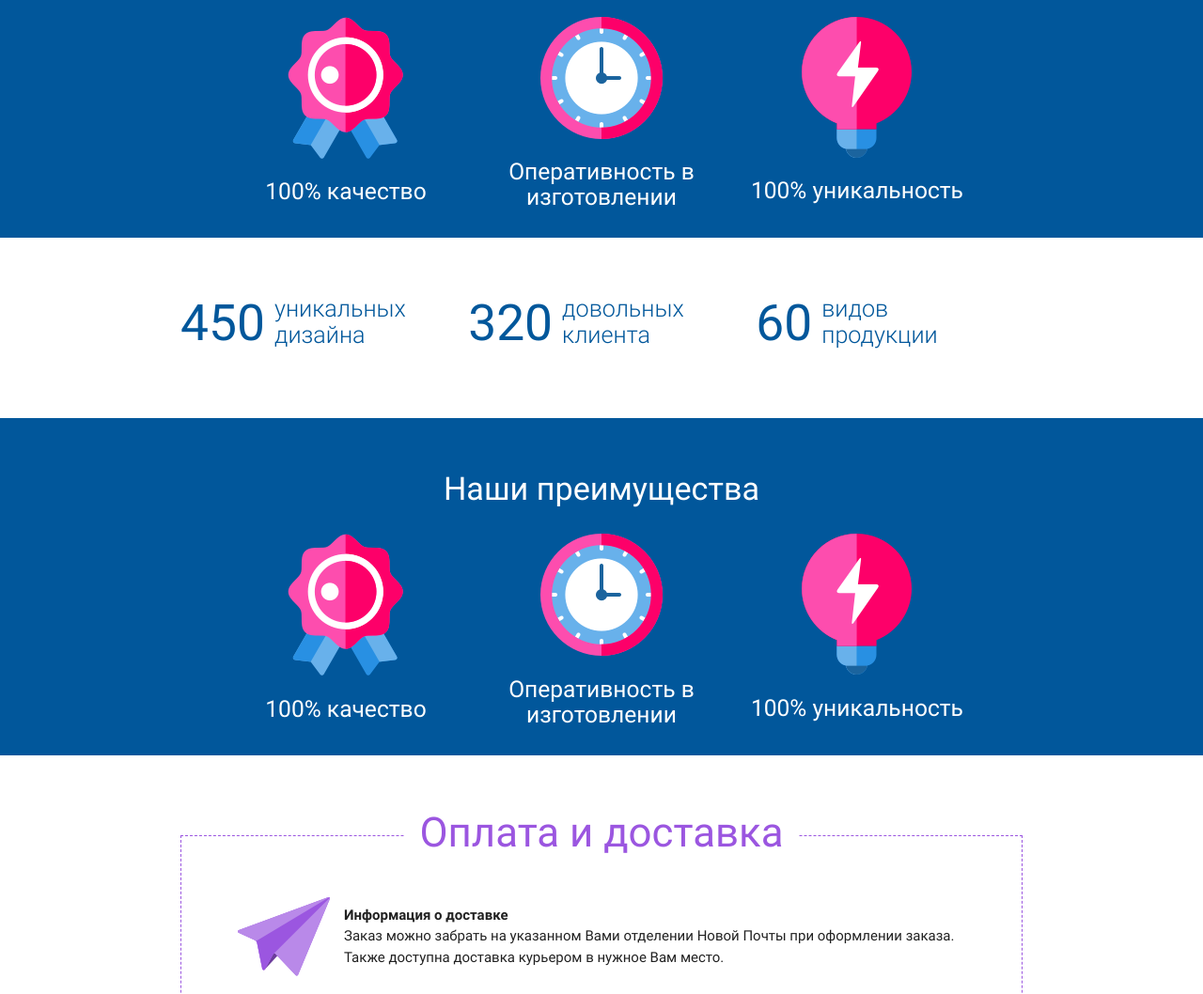
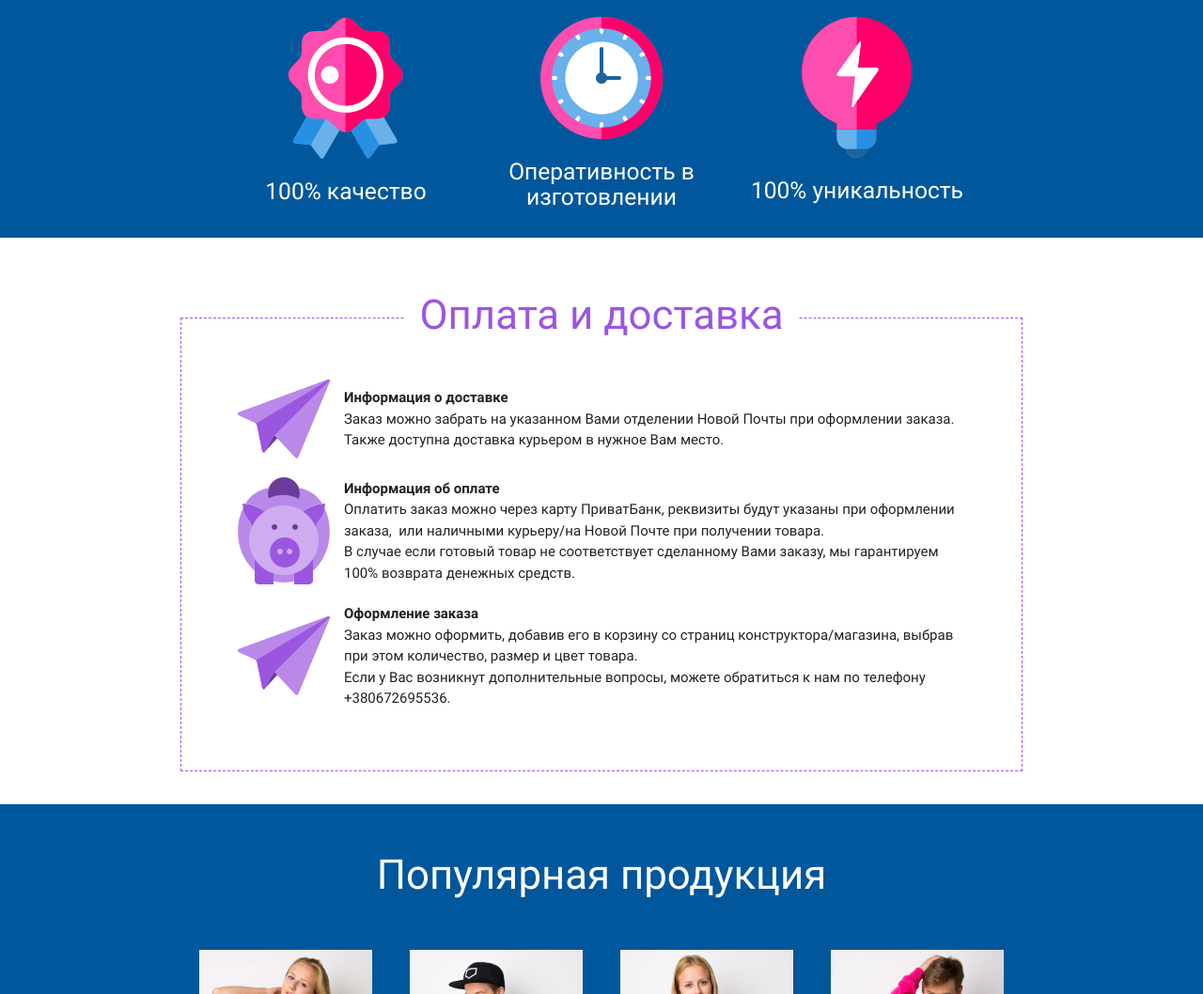
Before and after one commit to BU-git/sc16_shop, a website: page index.html in a window 1280 px wide. Shown: the part 1034-2092 px from the top of the page at 94% size. Drawn offline with nearby package versions, Linux system fonts and the light colour scheme; files that its build step writes are made by us from their sources.

Commit message:
refactored main page

```diff
--- a/index.html
+++ b/index.html
@@ -109,49 +109,7 @@
         </div>
       </section> -->
 
-<!-- Our advantages -->
-    <section class="advantages collapse-margine">
-    <div class="container container-padding">
-      <div class="row">
-        <div class="col l4 m4 s12 light-blue-text text-darken-4">
-          <div class="valign-wrapper">
-            <h2 class="indent-advantege ">450 </h2>
-            <h5 class="flow-text"> уникальных <br> дизайна</h5>
-          </div>
-        </div>
-        <div class="col l4 m4 s12 light-blue-text text-darken-4 ">
-           <div class="valign-wrapper">
-             <h2 class="indent-advantege ">320</h2>
-             <h5 class="flow-text">довольных <br> клиента</h5>
-           </div>
-        </div>
-        <div class="col l4 m4 s12 light-blue-text text-darken-4">
-         <div class="valign-wrapper">
-            <h2 class="indent-advantege">60</h2>
-           <h5 class="flow-text">видов <br> продукции</h5>
-         </div>
-        </div>
-       </div>
-      </div>
-      <div class="row light-blue darken-4">
-       <div class="container advantages-attachment">
-       <h4 class="white-text center-align">Наши преимущества</h4>
-        <div class="col l4 m4 s14 ">
-          <p class="center-align"><img class="responsive-img" src="src/images/advantages-1.png" alt="advantages-1"></p>
-          <h5 class="center-align white-text">100% качество</h5>
-        </div>
-        <div class="col l4 m4 s12 advantages-attachment">
-           <p class="center-align"><img class="responsive-img" src="src/images/advantages-2.png" alt="advantages-2"></p>
-           <h5 class="center-align white-text">Оперативность в изготовлении</h5>
-        </div>
-        <div class="col l4 m4 s12 advantages-attachment">
-          <p class="center-align"><img class="responsive-img  " src="src/images/advantages-3.png" alt="advantages-3"></p>
-          <h5 class="center-align white-text">100% уникальность</h5>
-        </div>
-       </div>
-      </div>
-    </div>
-  </section>
+
 
 
   <section class="collapse-margine">
```
